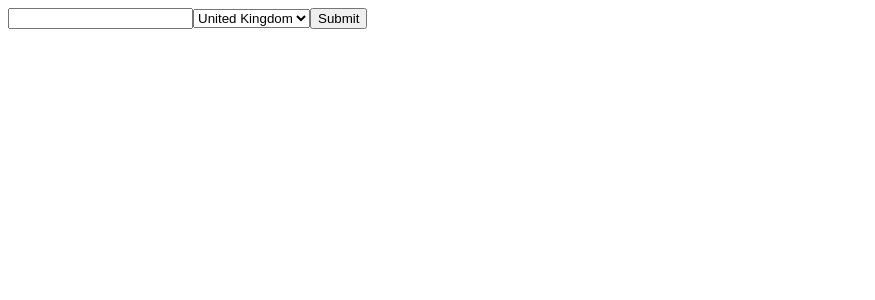
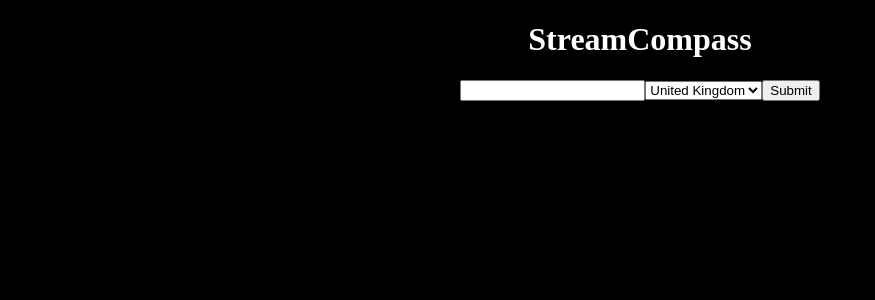
Before and after one commit to Owlpig/final-project, a React (Create React App) app in the folder client/: page / in a window 1280 px wide. Shown: the top 300 px of the page, without its empty margins (0-875 px from the left). Built offline with nearby package versions, Linux system fonts and the light colour scheme.

Commit message:
basic styling

```diff
--- a/client/src/components/App.js
+++ b/client/src/components/App.js
@@ -17,6 +17,9 @@ function App() {
 
   return (
     <div className="App">
+      <header className="main-header">
+        <h1>StreamCompass</h1>
+      </header>
       <SearchField fetchResults={fetchResults}/>
       <Results searchResult={searchResult}/>
     </div>
--- a/client/src/components/Results.js
+++ b/client/src/components/Results.js
@@ -1,7 +1,7 @@
 import ResultCard from './ResultCard';
 
 const Results = ({ searchResult }) => (
-  <div>
+  <div className="results-container">
     {searchResult.map(tvShow => <ResultCard key={tvShow.id} tvShow={tvShow}/>)}
   </div>
 );
--- a/client/src/components/SearchField.js
+++ b/client/src/components/SearchField.js
@@ -46,7 +46,7 @@ const SearchField = ({ fetchResults }) => {
   };
 
   return (
-    <form onSubmit={handleSubmit}>
+    <form className="search-form" onSubmit={handleSubmit}>
       <input required onChange={handleChange} value={searchQuery} name="searchQuery"/>
       <select name="country" onChange={handleChange} defaultValue={country}>
         {countryArray.map(obj => <option
--- a/client/src/style.scss
+++ b/client/src/style.scss
@@ -1,8 +1,35 @@
+html {
+  background-color: black;
+  color: white;
+}
+
+.main-header {
+  text-align: center;
+}
+
+.search-form {
+  margin: 10px;
+  text-align: center;
+}
+
+.results-container {
+  display: flex;
+  flex-direction: row;
+  justify-content: center;
+  flex-wrap: wrap;
+}
+
+.tvshow-card {
+  box-shadow: 2px 2px 10px white;
+  margin: 20px;
+}
+
 img {
   max-width: 400px;
   max-height: 400px;
 }
 
 .tvshow-name {
-  background-color: lightblue
+  background-color: lightblue;
+  color: black
 }
```
